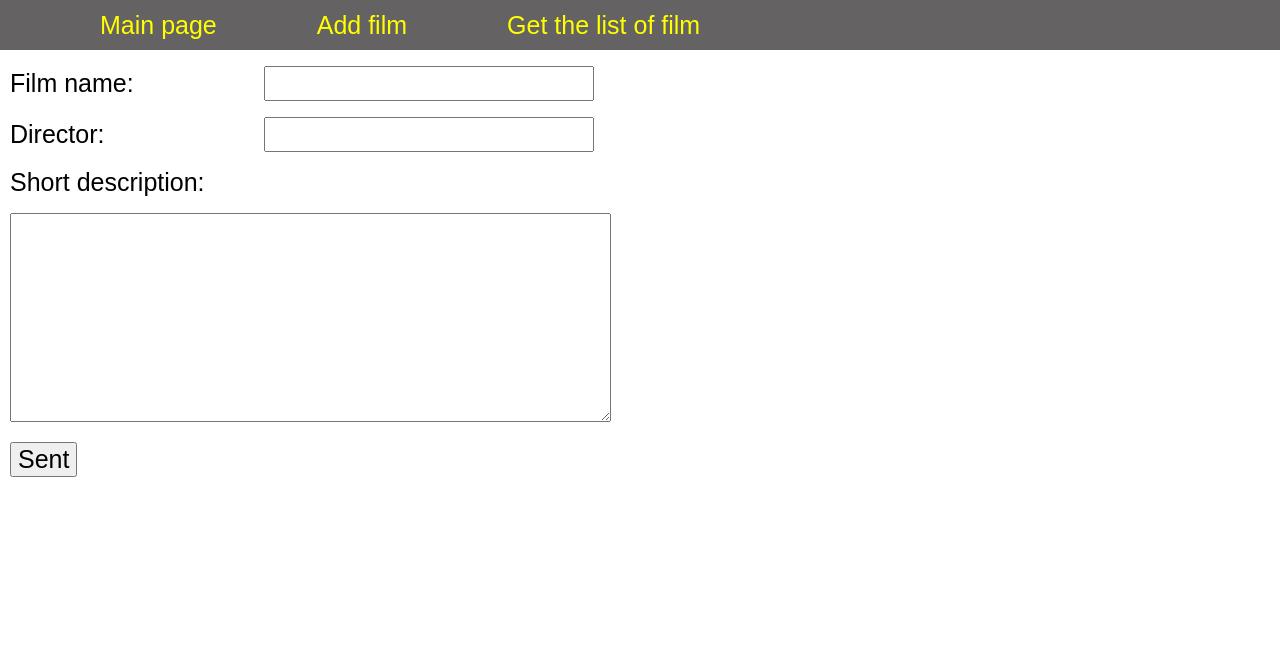
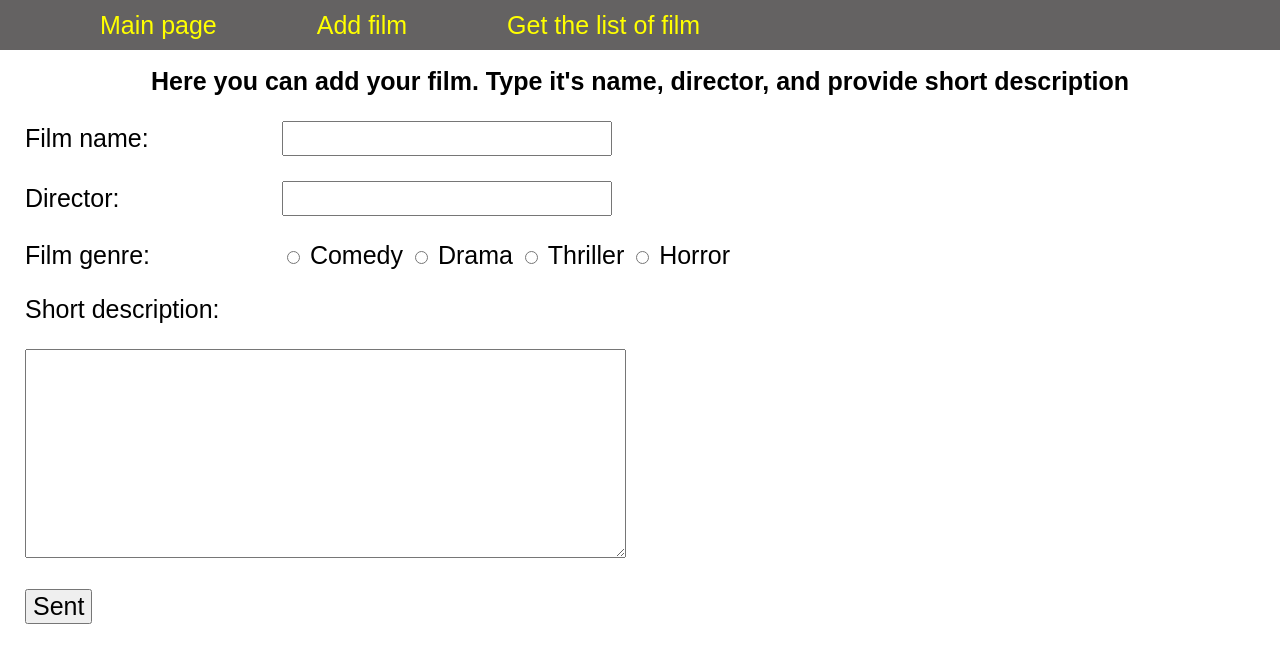
Before and after one commit to Peter1811/film_rate_flask, a Flask app: page /add-film in a window 1280 px wide. Shown: the top 663 px of the page. Run offline with Flask 3, Linux system fonts and the light colour scheme; some libraries are stand-ins or nearby versions.

Commit message:
added films showing on films_list page, added db.py file with utils for working with db

```diff
--- a/main.py
+++ b/main.py
@@ -3,12 +3,12 @@ import views
 
 app = Flask(__name__)
 
-app.add_url_rule('/', view_func=views.main_page)
-app.add_url_rule('/film-page', view_func=views.film_page)
+app.add_url_rule('/', view_func=views.get_main_page)
+app.add_url_rule('/film-page', view_func=views.get_film_page)
 app.add_url_rule('/add-film', view_func=views.add_film, methods=['GET', 'POST'])
 app.add_url_rule('/films-library', view_func=views.get_films)
 
-app.register_error_handler(404, views.page_not_found)
+app.register_error_handler(404, views.get_page_not_found_page)
 
 if __name__ == '__main__':
     app.run(debug=True)
--- a/static/css/styles.css
+++ b/static/css/styles.css
@@ -1,10 +1,6 @@
 body {
     margin: 0;
 }
-
-/* html {
-    background-color: aqua;
-} */
 
 .form-film-adding {
     margin: 0 0 0 10px;
@@ -20,6 +16,11 @@ body {
 }
 
 
+a, h1, h2, p, ul {
+    font-family: 'Arial';
+    font-size: 25px;
+}
+
 a {
     text-decoration: none;
 }
@@ -27,6 +28,14 @@ a {
 h1 {
     display: flex;
     justify-content: center;
+}
+
+h2 {
+    margin-left: 50px;
+}
+
+p {
+    margin-left: 15px;
 }
 
 .main_menu_list {
@@ -51,11 +60,7 @@ h1 {
     margin-right: 0;
 }
 
-.form-label {
-    color: black;
-}
-
-.form-send-button {
+.form-label, .form-send-button {
     color: black;
 }
 
@@ -68,3 +73,7 @@ h1 {
     font-size: 25px;
     font-family: 'Arial';
 }
+
+p .for-genre {
+    margin-right: 100px;
+}
--- a/templates/add_film.html
+++ b/templates/add_film.html
@@ -1,9 +1,17 @@
 {% extends "base.html" %}
 
 {% block content %}
+<h1>Here you can add your film. Type it's name, director, and provide short description</h1>
 <form action="/add-film" method="post" class="form-film-adding">
     <p><label class="form-label">Film name: </label> <input type="text" name="film_name" value="" required />
     <p><label class="form-label">Director: </label> <input type="text" name="film_director" value="" />
+    <p>
+        <label class="form-label">Film genre: </label>
+        {% for genre in genres %}
+            <input type="radio" id="{{ genre }}" name="genre" value="{{ genre }}">
+            <label for="{{ genre }}" >{{ genre }}
+        {% endfor %}
+    </p>
     <p><label class="form-label">Short description: </label>
     <p><textarea name="description" rows=7 cols=40></textarea>
     <p><input class="form-send-button" type="submit" value="Sent">
--- a/views.py
+++ b/views.py
@@ -1,57 +1,54 @@
-import dotenv
-import os
-import psycopg2
-
 from flask import render_template, request
 
+import db
 
-dotenv.load_dotenv('.env')
+main_menu = {'Main page': 'get_main_page', 'Add film': 'add_film', 'Get the list of film': 'get_films'}
+genres = ['Comedy', 'Drama', 'Thriller', 'Horror']
 
 
-main_menu = {'Main page': 'main_page', 'Add film': 'add_film', 'Get the list of film': 'get_films'}
-
-def main_page():
+def get_main_page():
     return render_template('main_page.html', main_menu=main_menu, title='Main page')
 
 
-def film_page(film_id):
+def get_film_page(film_id):
     return render_template('film_page.html', main_menu=main_menu, title='Film page', film_id=film_id)
 
 
 def add_film():
-    res = render_template('add_film.html', main_menu=main_menu, title='Add film')
+    if request.method == 'POST':
 
-    if request.method == 'POST':
-        print(request.form['film_name'])
-        connection = psycopg2.connect(
-            database=os.getenv('DATABASE'),
-            user=os.getenv('USER'),
-            password=os.getenv('PASSWORD'),
-            host=os.getenv('HOST'),
-            port=os.getenv('PORT')
-        )
-
-        cur = connection.cursor()
         name = request.form['film_name']
         director = request.form['film_director']
         short_description = request.form['description']
+        genre = request.form['genre']
 
-        cur.execute(
-            '''INSERT INTO film (film_name, director, short_description) VALUES (%s, %s, %s)''',
-            (name, director, short_description)
+        connection, cursor = db.create_connection()
+
+        cursor.execute(
+            '''INSERT INTO film (film_name, director, short_description, genre) VALUES (%s, %s, %s, %s)''',
+            (name, director, short_description, genre)
         )
 
-        connection.commit()
+        db.close_connection(connection, cursor)
 
-        cur.close()
-        connection.close()
-
-    return res
+    return render_template('add_film.html', main_menu=main_menu, genres=genres, title='Add film')
 
 
 def get_films():
-    return render_template('films_list.html', main_menu=main_menu, title='List of added films')
+    connection, cursor = db.create_connection()
+
+    cursor.execute(
+        '''SELECT * FROM film'''
+    )
+    films = cursor.fetchall()
+
+    if len(films) == 0:
+        films = None
+
+    db.close_connection(connection, cursor)
+
+    return render_template('films_list.html', main_menu=main_menu, title='List of added films', films=films)
 
 
-def page_not_found(error):
+def get_page_not_found_page(error):
     return render_template('404.html', main_menu=main_menu)
```
Also changed, not shown: db.py (added, +23 -0 lines), templates/films_list.html (+13 -0 lines), 1 other file.
